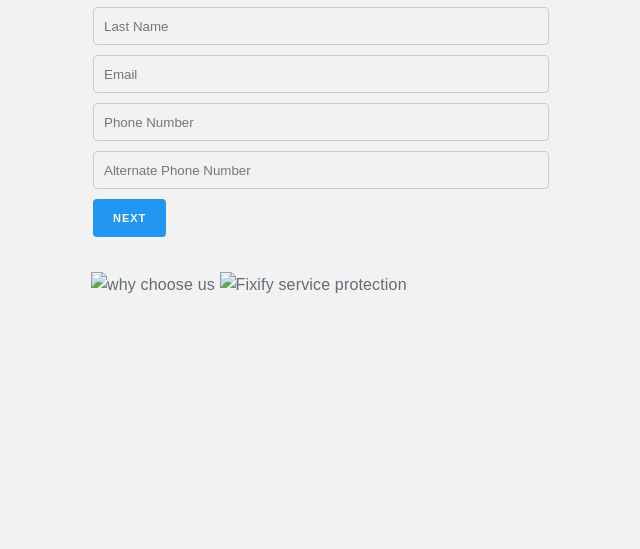
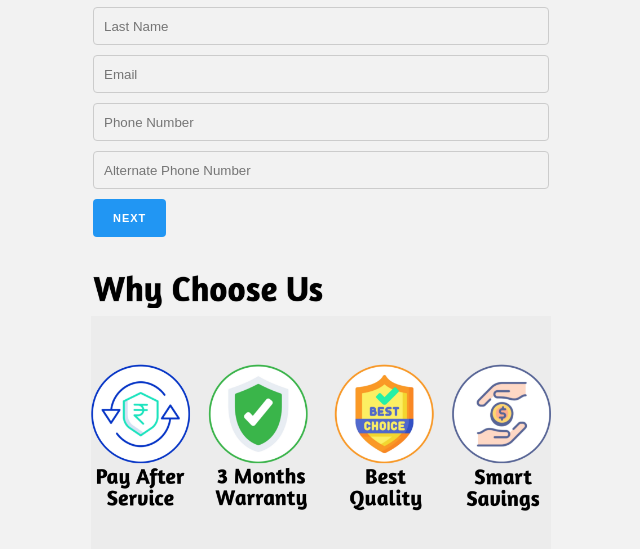
Before and after one commit to web-fixify/booking, a plain HTML site: page index.html in a window 1280 px wide. Shown: the part 189-738 px from the top of the page, without its empty margins (319-959 px from the left). Drawn offline with nearby package versions, Linux system fonts and the light colour scheme; the site is published under a folder, as on GitHub Pages, so addresses that start at the root find nothing.

Commit message:
Update index.html

```diff
--- a/index.html
+++ b/index.html
@@ -69,8 +69,8 @@
       </fieldset>
     </form>
 
-<img class="responsive-image" src="/images/20230704_095710.png" alt="why choose us ">
-<img class="responsive-image" src="/images/20230704_093231.jpg" alt="Fixify service protection">
+<img class="responsive-image" src="images/20230704_095710.png" alt="why choose us ">
+<img class="responsive-image" src="images/20230704_093231.jpg" alt="Fixify service protection">
 
     <div class="popup" id="popup">
       <img src="done.gif" alt="GIF">
```
